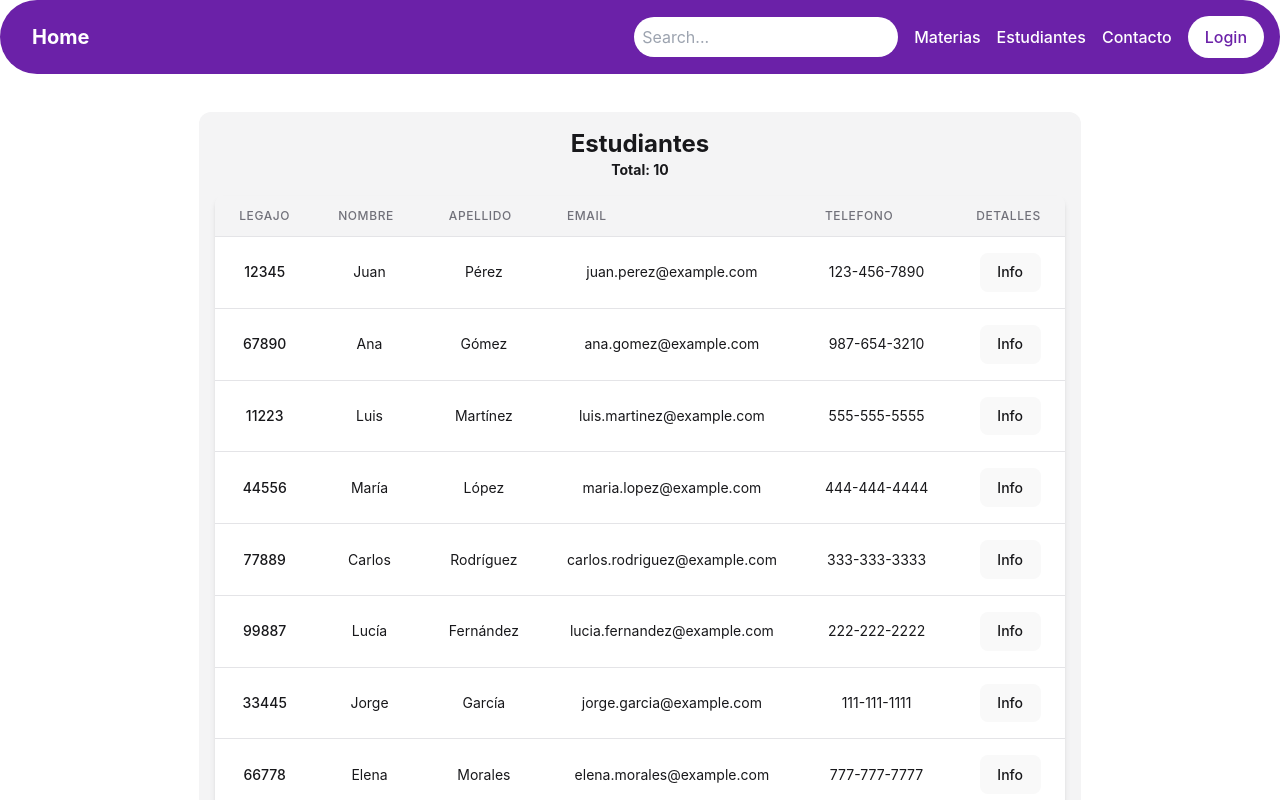
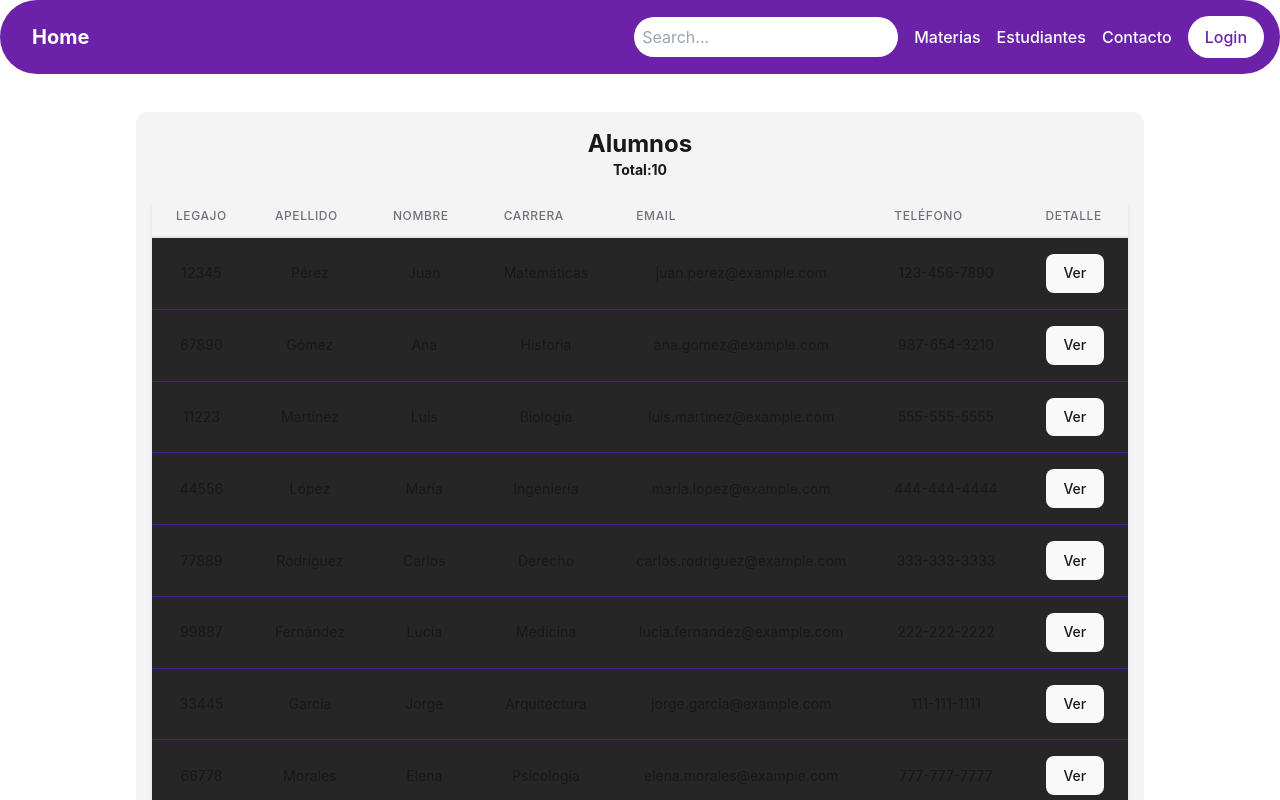
Before and after one commit to gerogabas/ProyectoKiosko, a React (Vite) app: page /estudiantes in a window 1280 px wide. Shown: the top 800 px of the page. Built offline with nearby package versions, Linux system fonts and the light colour scheme.

Commit message:
Gero (#9)
* Tremen2 reutilizacion de component me mande

* NANANANNANA wenardo

```diff
--- a/src/Front/Components/Icons.jsx
+++ b/src/Front/Components/Icons.jsx
@@ -20,8 +20,8 @@
 export default function Icons({ iconsYlinks }) {
   return (
     <ul className="ulicon">
-      {iconsYlinks.map((dato) => (
-        <li className={` liicon`}>
+      {iconsYlinks.map((dato, i) => (
+        <li key={i} className={` liicon`}>
           <a className={`${dato.background} aicon`} href={dato.link}>
             <i className={`${dato.icon} icon`}></i>
           </a>
--- a/src/Front/Components/Table.jsx
+++ b/src/Front/Components/Table.jsx
@@ -1,12 +1,43 @@
 // Estilos
-const sharedTableCellClasses =
+const tableCell =
   "px-6 py-4 whitespace-nowrap text-sm text-zinc-900 dark:text-zinc-100";
-const sharedTableHeaderClasses =
+const tableHeader =
   "px-6 py-3 text-left text-xs font-medium text-zinc-500 dark:text-zinc-400 uppercase tracking-wider";
 
-export default function DibujarTabla({ title, header, datos }) {
+export default function DibujarTabla({ title, columnas, datos }) {
 
-  header = ["Legajo", "Nombre", "Apellido", `Email`, "Telefono", "Detalles"];
+  const TableHeader = () => {
+    return (
+      <thead className="dark:bg-zinc-700 text-white">
+          <tr>
+            {columnas.map((columna, index) => (
+              <th key={index} className={tableHeader}> {columna.header} </th>
+            ))}
+            <th key="detalle" className={tableHeader}> Detalle </th>
+          </tr>
+        </thead>
+    );
+  };
+
+  const TableBody = () => {
+    return (
+      <tbody className="text-gray-700 bg-neutral-800 divide-y divide-violet-900">
+        {datos.map((fila, index) =>
+          (<tr key={index}>
+              {columnas.map((columna, subIndex) =>
+                // fila[columna.accessor] en accessor deberia estar el nombre del atributo al que acceder
+                (<td key={subIndex} className={tableCell}>{fila[columna.accessor]}</td>))
+              }
+              <td className={`${tableCell} text-right`}>
+                <button className=" dark:text-indigo-400 dark:hover:text-indigo-600"
+                  onClick={null}
+                > Ver </button>
+              </td>
+            </tr>
+          ))}
+      </tbody>
+    );
+  };
 
   return (
     <div className="container mx-auto">
@@ -14,8 +45,8 @@ export default function DibujarTabla({ title, header, datos }) {
         {title}
         <p className="text-sm">Total:{datos.length}</p>
       </h1>
-      <div className="shadow-md overflow-hidden border-b border-zinc-200 dark:border-zinc-700 sm:rounded-lg">
-        <table className="min-w-full divide-y divide-zinc-200 dark:divide-zinc-700">
+      <div className="shadow-md overflow-hidden border-zinc-200 dark:border-zinc-700 sm:rounded-lg">
+        <table className="min-w-full divide-y-2 divide-zinc-200 dark:divide-blue-700">
           <TableHeader />
           <TableBody />
         </table>
@@ -23,46 +54,3 @@ export default function DibujarTabla({ title, header, datos }) {
     </div>
   );
 }
-
-const TableHeader = () => {
-  return (
-    <thead className=" dark:bg-zinc-700 ">
-      <tr>
-        {str.map((header) => (
-          <th key={header} scope="col" className={sharedTableHeaderClasses}>
-            {" "}
-            {header}{" "}
-          </th>
-        ))}
-      </tr>
-    </thead>
-  );
-};
-
-const TableBody = () => {
-  return (
-    <tbody className="bg-white dark:bg-zinc-800 divide-y divide-zinc-200 dark:divide-zinc-700">
-      {alumnos.map((alumno) => (
-        <tr key={alumno.legajo}>
-          <td className={`${sharedTableCellClasses} font-medium`}>
-            {" "}
-            {alumno.legajo}{" "}
-          </td>
-          <td className={sharedTableCellClasses}>{alumno.nombre}</td>
-          <td className={sharedTableCellClasses}>{alumno.apellido}</td>
-          <td className={sharedTableCellClasses}>{alumno.email}</td>
-          <td className={sharedTableCellClasses}>{alumno.telefono}</td>
-          <td className={`${sharedTableCellClasses} text-right`}>
-            <button
-              className=" dark:text-indigo-400 dark:hover:text-indigo-600"
-              onClick={() => handleClickAlumno(alumno)}
-            >
-              {" "}
-              Info{""}
-            </button>
-          </td>
-        </tr>
-      ))}
-    </tbody>
-  );
-};
--- a/src/Front/Estudiantes.jsx
+++ b/src/Front/Estudiantes.jsx
@@ -1,5 +1,5 @@
 import React, { useState } from "react";
-
+import Table from "./Components/Table";
 // Estilos
 const sharedTableCellClasses =
   "px-6 py-4 whitespace-nowrap text-sm text-zinc-900 dark:text-zinc-100";
@@ -7,31 +7,15 @@ const sharedTableHeaderClasses =
   "px-6 py-3 text-left text-xs font-medium text-zinc-500 dark:text-zinc-400 uppercase tracking-wider";
 
 // Componente para el encabezado de la tabla
-const TableHeader = () => {
-
-  const str = ["Legajo", "Nombre", "Apellido", `Email`, "Telefono", "Detalles"];
-
-
-
-  // lo que agregue:
-  const [estudiantes, setEstudiantes] = useState([]);
-
-
-
-
-
-
-
+const TableHeader = ({ header }) => {
   return (
     <thead className=" dark:bg-zinc-700 ">
       <tr>
-        {str.map(
-          (header) => (
-            <th key={header} scope="col" className={sharedTableHeaderClasses}>
-              {header}
-            </th>
-          )
-        )}
+        {header.map((header) => (
+          <th key={header} scope="col" className={sharedTableHeaderClasses}>
+            {header}
+          </th>
+        ))}
       </tr>
     </thead>
   );
@@ -52,44 +36,18 @@ const Estudiantes = () => {
           {JSON.stringify(selectedAlumno, null, 2)}
         </pre>
       ) : (
-        <div className="container mx-auto">
-          <h1 className="text-2xl font-bold mb-4 text-zinc-900 dark:text-zinc-100">
-            Estudiantes
-            <p className="text-sm">Total: {alumnos.length}</p>
-          </h1>
-          <div className="shadow-md overflow-hidden border-b border-zinc-200 dark:border-zinc-700 sm:rounded-lg">
-            <table className="min-w-full divide-y divide-zinc-200 dark:divide-zinc-700">
-              <TableHeader />
-              <tbody className="bg-white dark:bg-zinc-800 divide-y divide-zinc-200 dark:divide-zinc-700">
-                {alumnos.map((alumno) => (
-                  <tr key={alumno.legajo}>
-                    <td className={`${sharedTableCellClasses} font-medium`}>
-                      {" "}
-                      {alumno.legajo}{" "}
-                    </td>
-                    <td className={sharedTableCellClasses}>{alumno.nombre}</td>
-                    <td className={sharedTableCellClasses}>
-                      {alumno.apellido}
-                    </td>
-                    <td className={sharedTableCellClasses}>{alumno.email}</td>
-                    <td className={sharedTableCellClasses}>
-                      {alumno.telefono}
-                    </td>
-                    <td className={`${sharedTableCellClasses} text-right`}>
-                      <button
-                        className=" dark:text-indigo-400 dark:hover:text-indigo-600"
-                        onClick={() => handleClickAlumno(alumno)}
-                      >
-                        {" "}
-                        Info{" "}
-                      </button>
-                    </td>
-                  </tr>
-                ))}
-              </tbody>
-            </table>
-          </div>
-        </div>
+        <Table
+          title="Alumnos"
+          datos={alumnos}
+          columnas={[
+            { header: "Legajo", accessor: "legajo" },
+            { header: "Apellido", accessor: "apellido" },
+            { header: "Nombre", accessor: "nombre" },
+            { header: "Carrera", accessor: "carrera" },
+            { header: "Email", accessor: "email" },
+            { header: "Teléfono", accessor: "telefono" },
+          ]}
+        />
       )}
     </div>
   );
--- a/src/Front/NavBar.jsx
+++ b/src/Front/NavBar.jsx
@@ -15,7 +15,7 @@ const Navbar = () => {
           </Link>
         </div>
         <div className="flex items-center gap-4">
-          <input
+          <input id="buscar"
             type="text"
             placeholder="Search..."
             className="rounded-full p-2"
```
